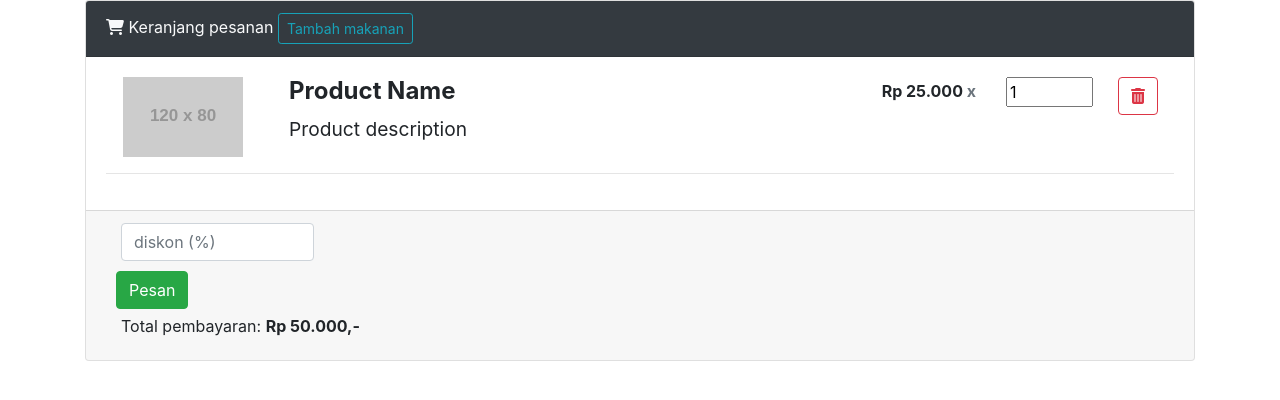
After one commit to Diananaa/restoran, a PHP site: page /RESTORAN/cart.php in a window 1280 px wide. The commit adds this page. Shown: the top 400 px of the page. Run offline with PHP 8.4, Linux system fonts and the light colour scheme; grey boxes labelled with a size stand in for pictures from a placeholder-image service; some libraries are stand-ins or nearby versions.

Commit message:
keranjang

```diff
--- /dev/null
+++ b/cart.php
@@ -0,0 +1,70 @@
+<!DOCTYPE html>
+<html>
+<title>Restoran Krusty Crab</title>
+<link href="//maxcdn.bootstrapcdn.com/bootstrap/4.0.0/css/bootstrap.min.css" rel="stylesheet" id="bootstrap-css">
+<script src="//maxcdn.bootstrapcdn.com/bootstrap/4.0.0/js/bootstrap.min.js"></script>
+<script src="//code.jquery.com/jquery-1.11.1.min.js"></script>
+<!------ Include the above in your HEAD tag ---------->
+
+<script src="https://use.fontawesome.com/c560c025cf.js"></script>
+<body>
+
+<div class="container">
+   <div class="card shopping-cart">
+            <div class="card-header bg-dark text-light">
+                <i class="fa fa-shopping-cart" aria-hidden="true"></i>
+                Keranjang pesanan
+                <a href="http://localhost/RESTORAN/#menu" class="btn btn-outline-info btn-sm pull-right">Tambah makanan</a>
+                <div class="clearfix"></div>
+            </div>
+            <div class="card-body">
+                    <!-- PRODUCT -->
+                    <div class="row">
+                        <div class="col-12 col-sm-12 col-md-2 text-center">
+                                <img class="img-responsive" src="http://placehold.it/120x80" alt="prewiew" width="120" height="80">
+                        </div>
+                        <div class="col-12 text-sm-center col-sm-12 text-md-left col-md-6">
+                            <h4 class="product-name"><strong>Product Name</strong></h4>
+                            <h4>
+                                <small>Product description</small>
+                            </h4>
+                        </div>
+                        <div class="col-12 col-sm-12 text-sm-center col-md-4 text-md-right row">
+                            <div class="col-3 col-sm-3 col-md-6 text-md-right" style="padding-top: 5px">
+                                <h6><strong>Rp 25.000 <span class="text-muted">x</span></strong></h6>
+                            </div>
+                            <div class="col-12 col-sm-4 col-md-4">
+                                <div class="quantity">
+                                    <input type="number" step="1" max="99" min="1" value="1" title="Qty" class="qty"
+                                           size="4">
+                                </div>
+                            </div>
+                            <div class="col-2 col-sm-2 col-md-2 text-right">
+                                <button type="button" class="btn btn-outline-danger btn-xs">
+                                    <i class="fa fa-trash" aria-hidden="true"></i>
+                                </button>
+                            </div>
+                        </div>
+                    </div>
+                    <hr>
+                    <!-- END PRODUCT -->
+            </div>
+            <div class="card-footer">
+            <div class="coupon col-md-5 col-sm-5 no-padding-left pull-left">
+                    <div class="row">
+                        <div class="col-6">
+                            <input type="text" class="form-control" placeholder="diskon (%)">
+                        </div>
+                    </div>
+                </div>
+                <div class="pull-right" style="margin: 10px">
+                    <a href="" class="btn btn-success pull-right">Pesan</a>
+                    <div class="pull-right" style="margin: 5px">
+                        Total pembayaran: <b>Rp 50.000,-</b>
+                    </div>
+                </div>
+            </div>
+        </div>
+</div>
+</body>
+</html>
```
Also changed, not shown: index.php (+30 -3 lines), loginUser.php (+6 -6 lines).
